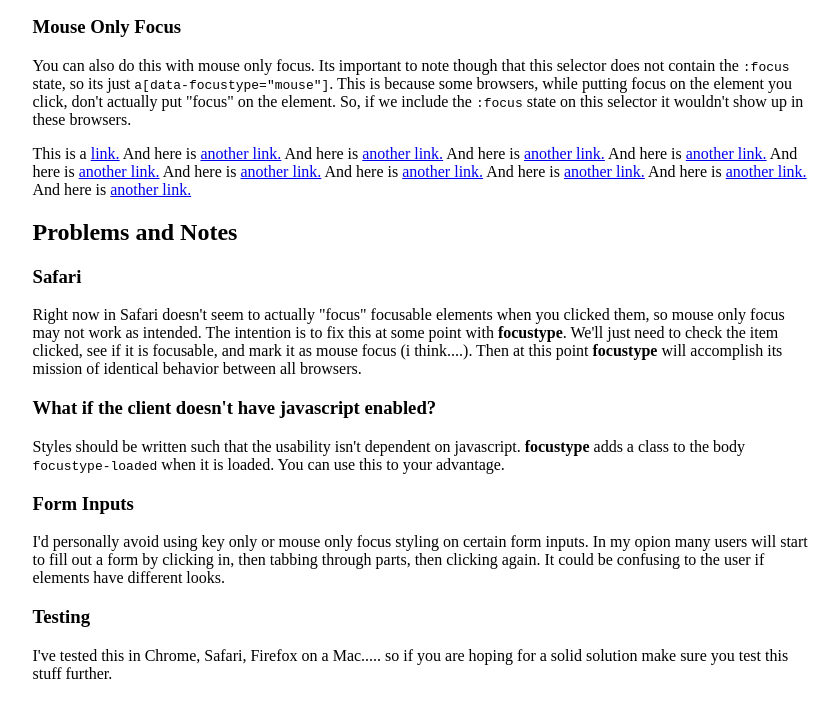
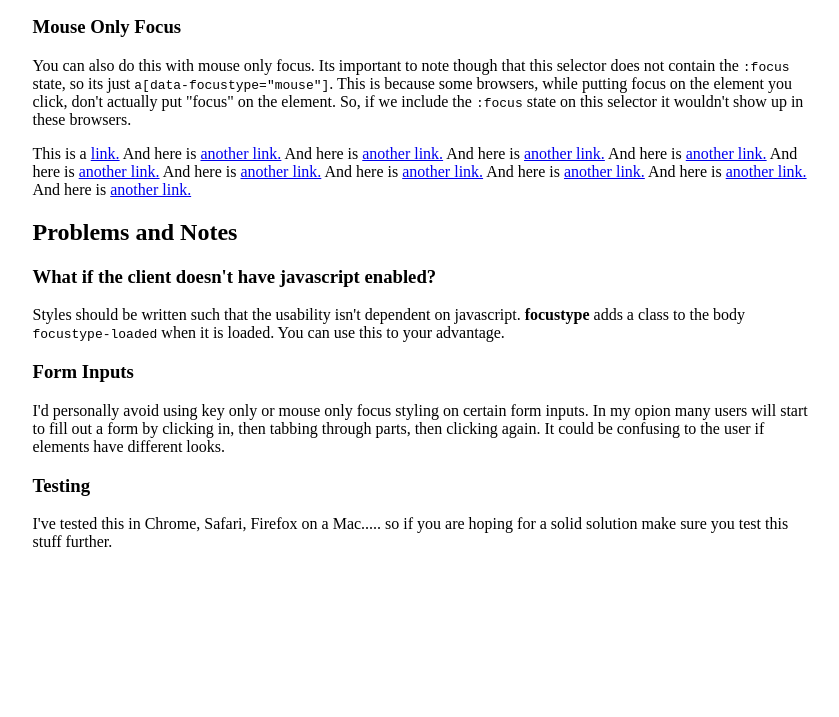
Before and after one commit to RyanBerliner/focustype, a plain HTML site: page index.html in a window 1280 px wide. Shown: the part 901-1618 px from the top of the page, without its empty margins (219-1058 px from the left). After the commit the page ends 1488 px from the top, so only its background shows below. Drawn offline with Linux system fonts and the light colour scheme.

Commit message:
removes safari from notes and problems section

```diff
--- a/index.html
+++ b/index.html
@@ -111,15 +111,6 @@
     </section>
     <section id="problems-and-notes">
       <h2>Problems and Notes</h2>
-      <h3>Safari</h3>
-      <p>
-        Right now in Safari doesn't seem to actually "focus" focusable elements when
-        you clicked them, so mouse only focus may not work as intended. The intention
-        is to fix this at some point with <strong>focustype</strong>. We'll just need
-        to check the item clicked, see if it is focusable, and mark it as mouse focus
-        (i think....). Then at this point <strong>focustype</strong> will accomplish
-        its mission of identical behavior between all browsers.
-      </p>
       <h3>What if the client doesn't have javascript enabled?</h3>
       <p>
         Styles should be written such that the usability isn't dependent on javascript.
```
